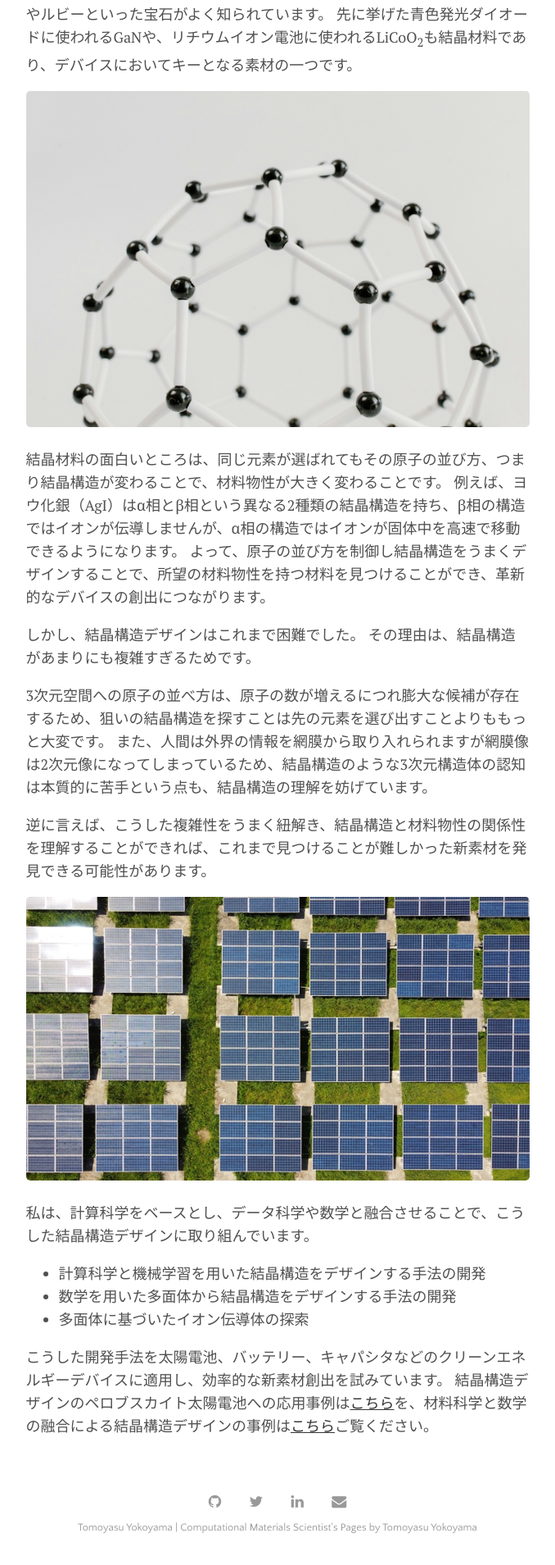
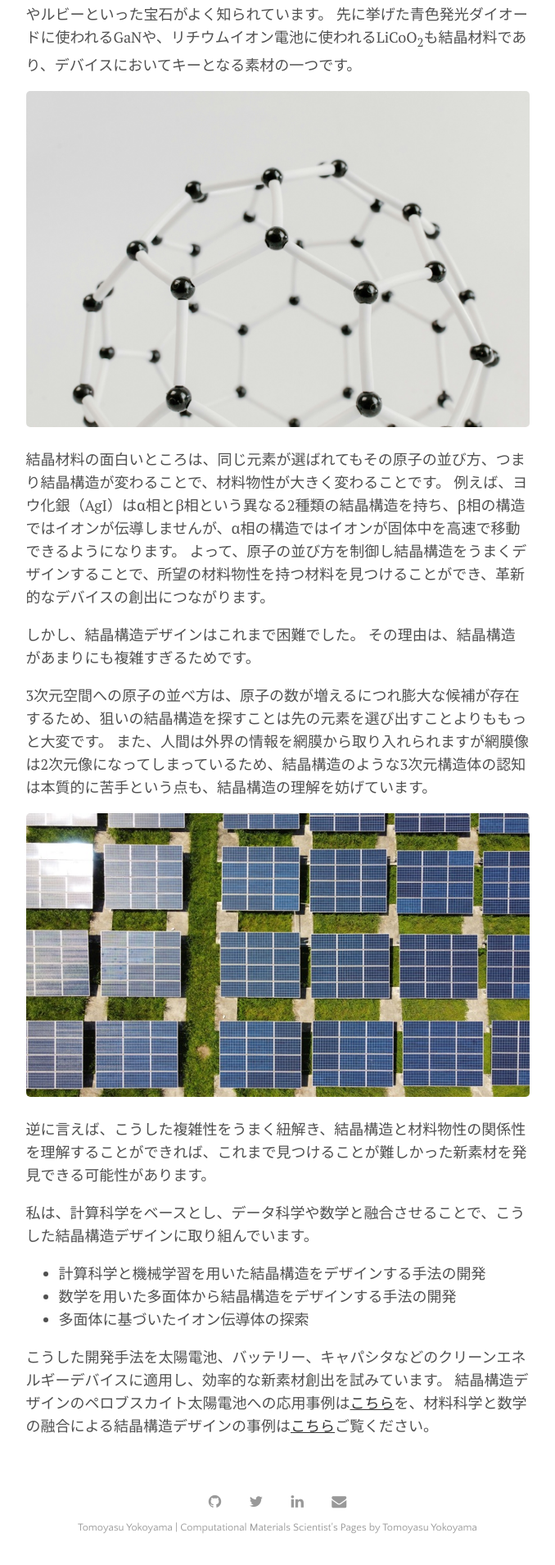
Before and after one commit to yokoyamatomoyasu/yokoyamatomoyasu.github.io, a Jekyll site: the page built from menu/research.md, in a window 1280 px wide. Shown: the part 1798-3707 px from the top of the page at 82% size, without its empty margins (301-979 px from the left). Built offline with Jekyll 4.4.1, drawn with Linux system fonts in a browser that asks for light colours.

Commit message:
GitHub pages site with Jekyll

```diff
--- a/menu/research.md
+++ b/menu/research.md
@@ -50,9 +50,9 @@ permalink: /research
 3次元空間への原子の並べ方は、原子の数が増えるにつれ膨大な候補が存在するため、狙いの結晶構造を探すことは先の元素を選び出すことよりももっと大変です。
 また、人間は外界の情報を網膜から取り入れられますが網膜像は2次元像になってしまっているため、結晶構造のような3次元構造体の認知は本質的に苦手という点も、結晶構造の理解を妨げています。
 
+![Figure](../assets/img/solar_cell.jpg)
+
 逆に言えば、こうした複雑性をうまく紐解き、結晶構造と材料物性の関係性を理解することができれば、これまで見つけることが難しかった新素材を発見できる可能性があります。
-
-![Figure](../assets/img/solar_cell.jpg)
 
 私は、計算科学をベースとし、データ科学や数学と融合させることで、こうした結晶構造デザインに取り組んでいます。
 - 計算科学と機械学習を用いた結晶構造をデザインする手法の開発
```
